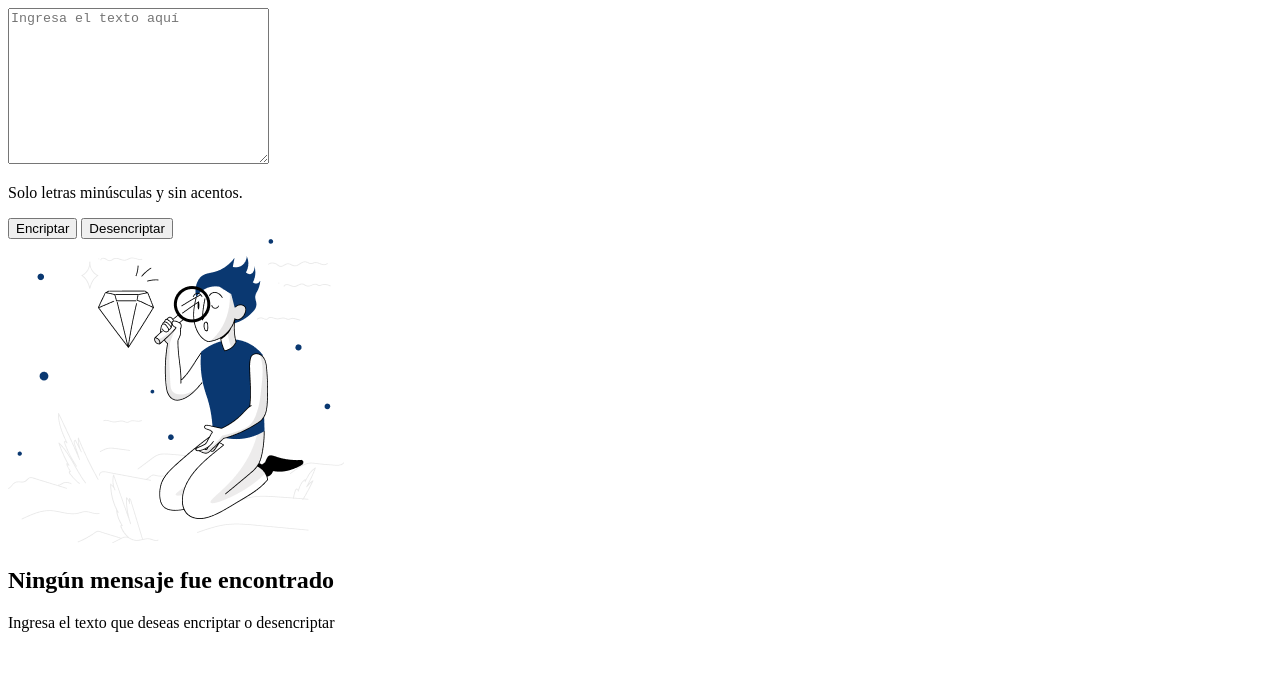
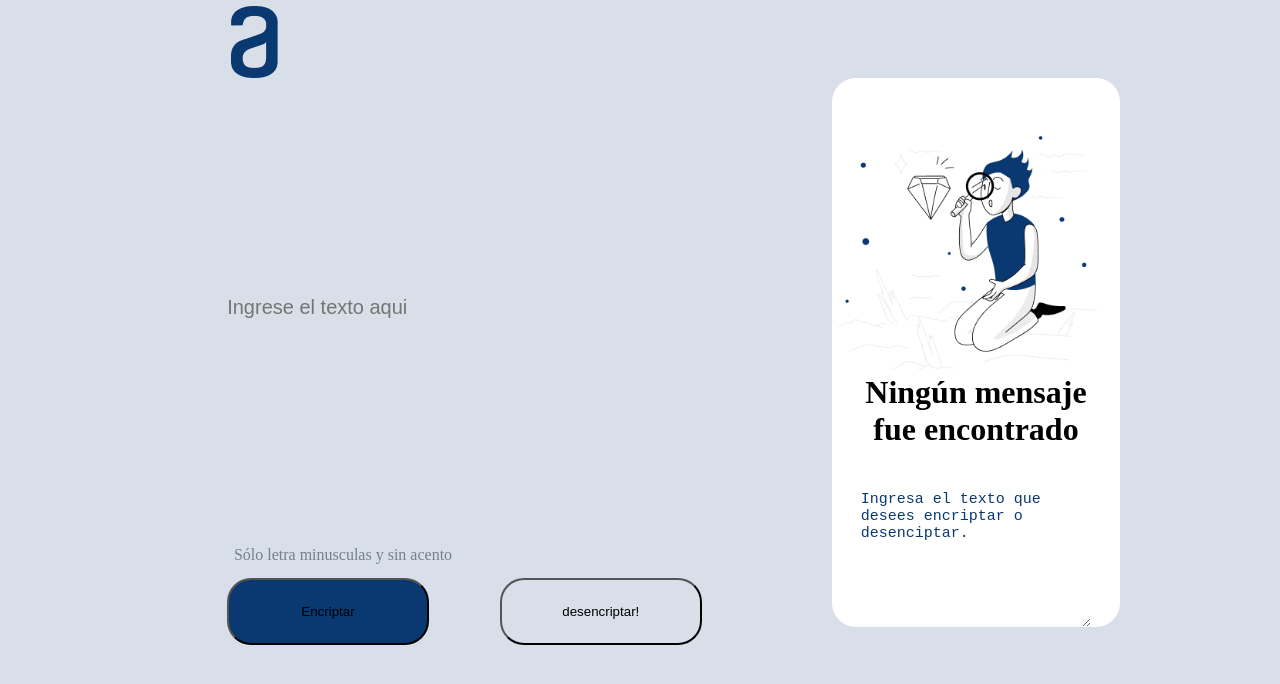
Before and after one commit to Andersonmanuel/Alura-Encriptacion, a plain HTML site: page index.html in a window 1280 px wide. Drawn offline with Linux system fonts and the light colour scheme.

Commit message:
Adicion de la funcionalidad para desencriptar un texto

```diff
--- a/index.css
+++ b/index.css
@@ -0,0 +1,120 @@
+*{
+    margin: 0;
+    padding: 0;
+    background: #d8dfe8;
+}
+
+.container{
+    margin: auto;
+    width: 960px;
+    height: 650px;
+    padding: 5px;
+}
+.logo {
+    width:  100%;
+    float: left;
+}
+.left {
+    float: left;
+    width: 70%;
+    height: 70%;
+    border-radius: 24px;
+}
+
+.right{
+    float: right;
+    width: 30%;
+    height: auto;
+    border-radius: 24px;
+    background: white;
+}
+
+.left-button {
+    float: left;
+    width: 70%;
+    height: auto;
+    border-radius: 24px;
+}
+
+.left-button p {
+    margin-left: 9%;
+    padding: 2%;
+    color: rgb(119, 129, 138);
+}
+.logoImg {
+    margin-top: 1px;
+    float: inherit;
+    margin-left: 5px;
+}
+
+.text-input {
+    float: left;
+    margin-left: 10%;
+    margin-top: 7%;
+    width: 80%;
+    height: 80%;
+    color: #0a3871;
+    font-size: 20px;
+    border: none;
+    outline: none;
+    background: #d8dfe8;
+}
+
+#imgDer {
+    margin-left: 2%;
+    margin-top: 20%;
+    width: 90%;
+    height: auto;
+    background: white;
+}
+
+#texto {
+    margin-left: 5%;
+    margin-right: 5%;
+    background: white;
+    text-align: center;
+
+}
+
+#texto2 {
+    float: left;
+    margin-left: 10%;
+    margin-top: 15%;
+    color: #0a3871;
+    width: 80%;
+    height: 70%;
+    border: none;
+    outline: none;
+    font-size: 15px;
+    background: white;
+}
+
+#btn-encriptar {
+    padding: 24px;
+    width: 30%;
+    height: 60%;
+    border-radius: 24px;
+    margin-left: 10%;
+    background: #0a3871;
+}
+
+#btn-desencriptar {
+    padding: 24px;
+    width: 30%;
+    height: 60%;
+    border-radius: 24px;
+    margin-left: 10%;
+    background: #d8dfe8;
+}
+
+#copiar {
+    margin-left: 33%;
+    margin-top: 90%;
+    padding: 24px;
+    width: 40%;
+    height: 10%;
+    background:#d8dfe8;
+    border-radius: 24px;
+    display: none;
+
+}
--- a/index.html
+++ b/index.html
@@ -7,38 +7,29 @@
     <meta name="viewport" content="width=device-width, initial-scale=1.0">
     <title>Encriptacion</title>
     <link rel="stylesheet" href="index.css">
+    <script type="text/javascript" src="index.js"></script>
 </head>
 
 <body>
-    <!--contenedor de toda pagina-->
     <div class="container">
-        <!--contenedor de texto-->
-        <div class="encriptar">
-            <textarea name="texto" class="texto" id="texto" cols="30" rows="10"
-                placeholder="Ingresa el texto aquí"></textarea>
-
-            <div class="terminos">
-                <p>Solo letras minúsculas y sin acentos.</p>
-            </div>
-            <!--contenedor de botones-->
-            <div class="botones">
-                <button class="btn-encriptar" type="button" onclick="encriptar()">
-                    Encriptar
-                </button>
-                <input type="button" class="btn-desencriptar" value="Desencriptar" onclick="desencriptar()" />
-            </div>
+        <div class="logo">
+          <img class="logoImg" src="img/logo.png">
         </div>
-        <!--contenedor de texto encriptado-->
-        <div class="encriptado">
-            <img src="img/Muñeco.png" alt="" id="muñeco" />
-            <div class="mensaje-encriptado" id="mensaje-encriptado">
-                <h2 id="titulo-mensaje">Ningún mensaje fue encontrado</h2>
-                <p id="parrafo">
-                    Ingresa el texto que deseas encriptar o desencriptar
-                </p>
-            </div>
+        <div class="left">
+            <input class="text-input" type="text" name="input-texto" id="inputtexto" placeholder="Ingrese el texto aqui">
         </div>
-    </div>
+        <div class="right">
+          <img src="img/Muñeco.png" id="imgDer">
+          <h1 id="texto">Ningún mensaje fue encontrado</h1>
+          <textarea id="texto2" name="name" rows="8" cols="80">Ingresa el texto que desees encriptar o desenciptar.</textarea>
+          <button type="button" id="copiar" onclick="copiar()">¡Copiar!</button>
+        </div>
+        <div class="left-button">
+          <p>Sólo letra minusculas y sin acento</p>
+          <button type="button" id="btn-encriptar" onclick="encriptar()">Encriptar</button>
+          <button type="button" id="btn-desencriptar" onclick="desencriptar()">desencriptar!</button>
+        </div>
+      </div>
 </body>
 
 </html>
--- a/index.js
+++ b/index.js
@@ -0,0 +1,49 @@
+//condiciones
+//a - ai
+//e - enter
+//i - imes
+//o - ober
+//u - ufat
+
+function encriptar() {
+    var texto = document.getElementById("inputtexto").value.toLowerCase();
+    // i es para que afecte tanto mayuscula como minuscula
+    //g es para toda la liena u oracion
+    //s para que afecte a multiples lineas o parrafos
+    var txtCifrado = texto.replace(/e/igm,"enter");
+    var txtCifrado = txtCifrado.replace(/o/igm,"ober");
+    var txtCifrado = txtCifrado.replace(/i/igm,"imes");
+    var txtCifrado = txtCifrado.replace(/a/igm,"ai");
+    var txtCifrado = txtCifrado.replace(/u/igm,"ufat");
+
+    document.getElementById("imgDer").style.display = "none";
+    document.getElementById("texto").style.display = "none";
+    document.getElementById("texto2").innerHTML = txtCifrado;
+    document.getElementById("copiar").style.display = "show";
+    document.getElementById("copiar").style.display = "inherit";
+}
+
+function desencriptar() {
+    var texto = document.getElementById("inputtexto").value.toLowerCase();
+    // i es para que afecte tanto mayuscula como minuscula
+    //g es para toda la liena u oracion
+    //s para que afecte a multiples lineas o parrafos
+    var txtCifrado = texto.replace(/enter/igm,"e");
+    var txtCifrado = txtCifrado.replace(/ober/igm,"o");
+    var txtCifrado = txtCifrado.replace(/imes/igm,"i");
+    var txtCifrado = txtCifrado.replace(/ai/igm,"a");
+    var txtCifrado = txtCifrado.replace(/ufat/igm,"u");
+
+    document.getElementById("imgDer").style.display = "none";
+    document.getElementById("texto").style.display = "none";
+    document.getElementById("texto2").innerHTML = txtCifrado;
+    document.getElementById("copiar").style.display = "show";
+    document.getElementById("copiar").style.display = "inherit";
+}
+
+function copiar(){
+    var contenido = document.querySelector("#texto2");
+    contenido.select();
+    document.execCommand("copy");
+    alert("¡se copio!");
+}
```
Also changed, not shown: img/Logo.png (added).
